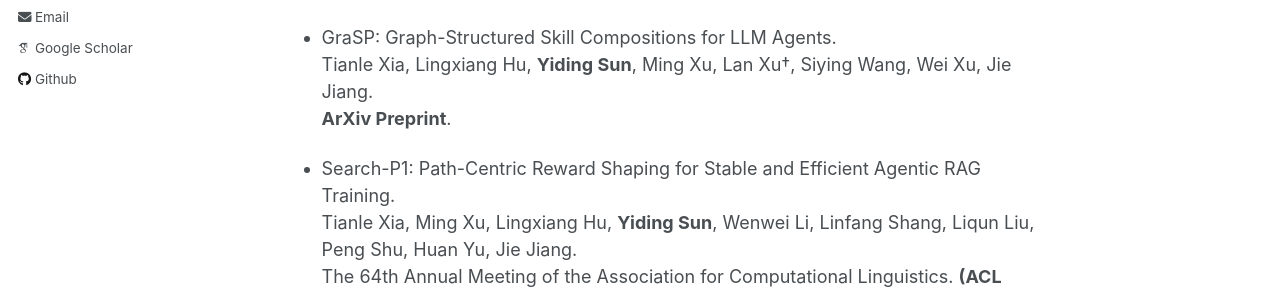
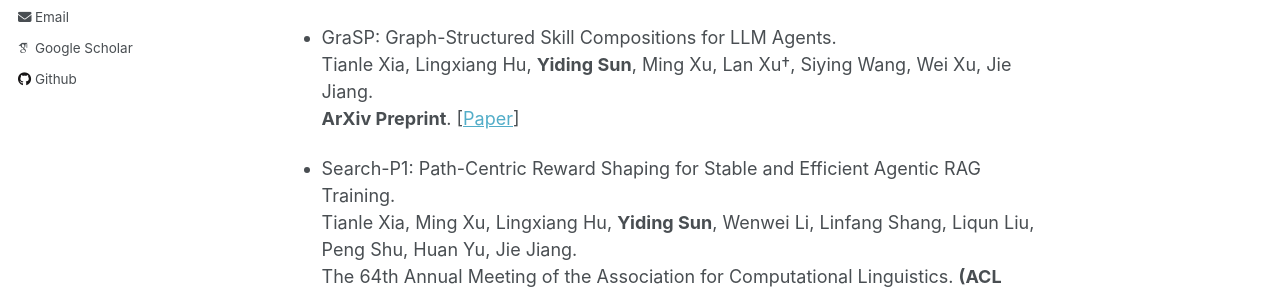
Before and after one commit to Emanual20/Emanual20.github.io, a Jekyll site: the page built from _pages/about.md, in a window 1280 px wide and 900 px high. Shown: the part 412-705 px from the top of the window. Built offline with Jekyll 4.4.1, drawn with Linux system fonts in a browser that asks for light colours; some web fonts are replaced.

Commit message:
feat: add arxiv link for GraSP paper

```diff
--- a/_pages/about.md
+++ b/_pages/about.md
@@ -16,7 +16,7 @@ Publications
 ======
 * GraSP: Graph-Structured Skill Compositions for LLM Agents. \
 Tianle Xia, Lingxiang Hu, **Yiding Sun**, Ming Xu, Lan Xu†, Siying Wang, Wei Xu, Jie Jiang. \
-**ArXiv Preprint**.
+**ArXiv Preprint**. [[Paper](https://arxiv.org/abs/2604.17870)]
 
 * Search-P1: Path-Centric Reward Shaping for Stable and Efficient Agentic RAG Training. \
 Tianle Xia, Ming Xu, Lingxiang Hu, **Yiding Sun**, Wenwei Li, Linfang Shang, Liqun Liu, Peng Shu, Huan Yu, Jie Jiang. \
```
